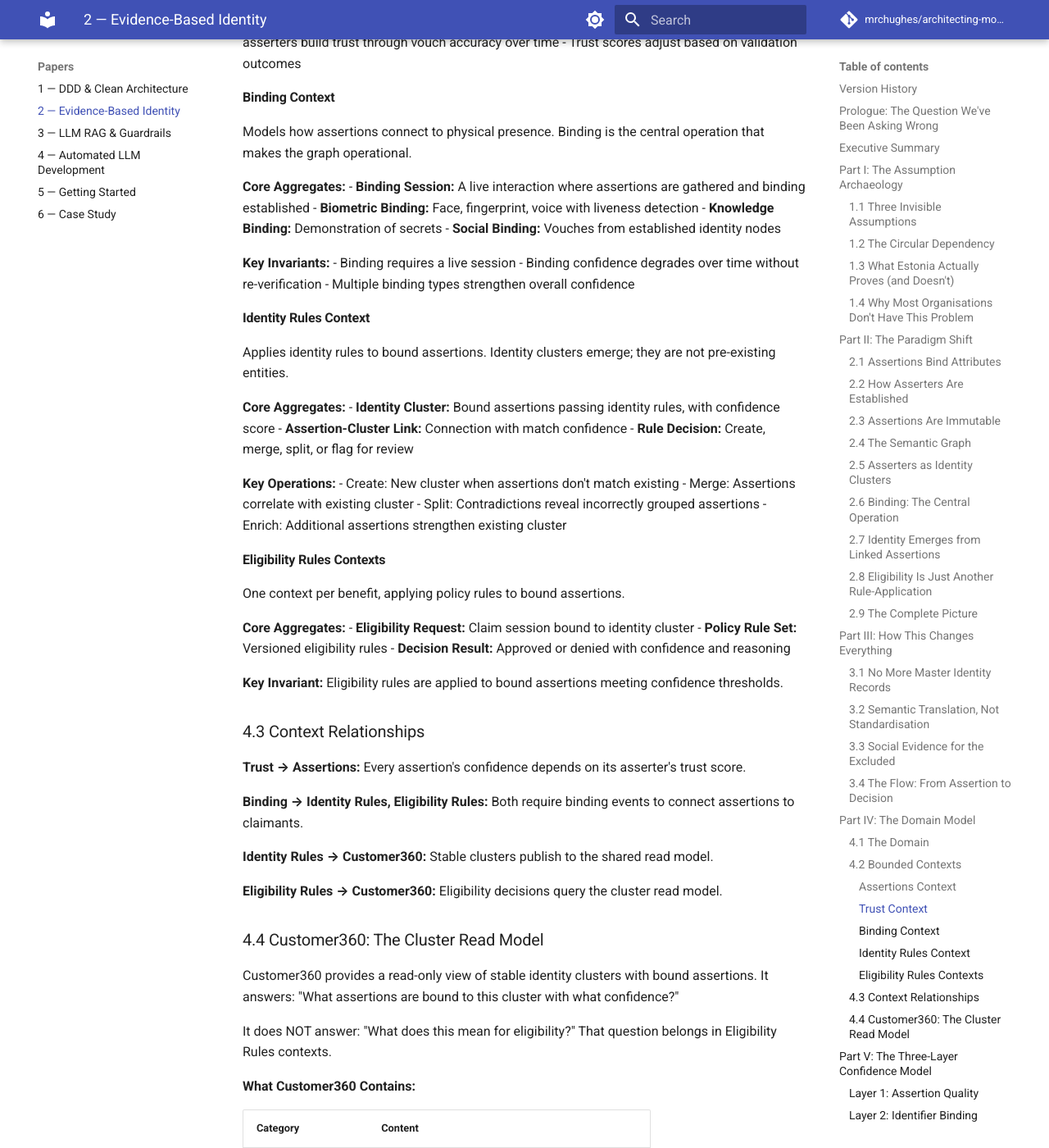
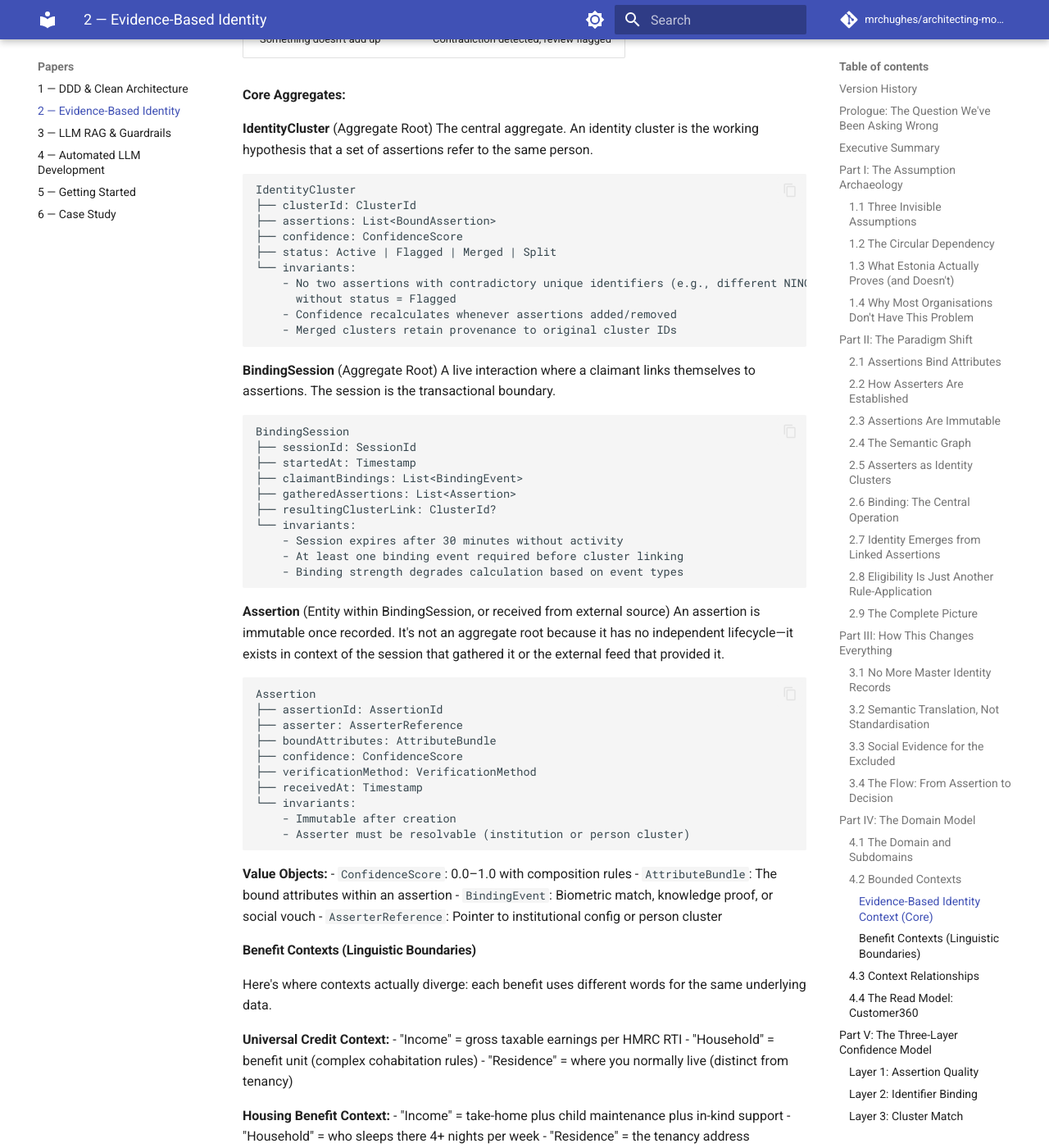
Before and after one commit to mrchughes/architecting-modern-government-services, an MkDocs documentation site: the page built from docs/Paper_2_Evidence_Based_Identity.md, in a window 1280 px wide and 1400 px high, scrolled down 22641 px. Shown: the whole window at 82% size. Built offline with MkDocs 1.6.1 and Material for MkDocs 9.7.7, drawn with Linux system fonts in a browser that asks for light colours; comment, search, counter and statistics services are not loaded; some of the changed text lies outside the part shown.

Commit message:
Paper 2 Part IV: Rewrite per Evans critique
- One core bounded context (Evidence-Based Identity) with modules, not five
- Context boundaries now follow linguistic divergence (per-benefit)
- Proper aggregates with invariants (IdentityCluster, BindingSession)
- Ubiquitous language table from domain expert vocabulary
- Customer360 is read model (CQRS projection), not a context
- Benefit contexts use ACL for semantic translation

````diff
--- a/docs/Paper_2_Evidence_Based_Identity.md
+++ b/docs/Paper_2_Evidence_Based_Identity.md
@@ -582,146 +582,194 @@ flowchart TB
 
 *This section applies Domain-Driven Design concepts from Paper 1 to the assertion graph architecture.*
 
-### 4.1 The Domain
+### 4.1 The Domain and Subdomains
 
 **The problem space:** Government needs to deliver benefits and services to people it cannot directly identify. Unlike private companies that create accounts, government must establish that a real person exists and meets eligibility criteria—using only indirect evidence from other organisations and individuals.
 
-**The core domain:** Evidence-based identity and eligibility determination. This is the heart of the problem—assembling assertions into identity clusters and applying policy rules to those clusters. No commodity software solves this; it must be built.
+**The core domain:** Evidence-based identity. Assembling assertions into identity clusters, determining when clusters represent unique persons, and providing that identity foundation to benefit systems. This is differentiating work that no commodity software can do.
 
 **Supporting subdomains:**
-- **Trust management:** Assessing asserter reliability. Important but rules-based; could be extracted to a separate system.
-- **Binding operations:** Connecting assertions to physical claimants. Operational concern with standard biometric/authentication patterns.
-- **Semantic translation:** Mapping between organisational vocabularies. Technical infrastructure, not core business logic.
+- **Benefit eligibility** (one per benefit type): Applying policy rules to identity clusters. Important but largely codifying existing regulations.
+- **Semantic translation:** Mapping between organisational vocabularies. Necessary infrastructure with well-understood patterns.
 
 **Generic subdomains:**
-- **Document storage:** Holding original evidence documents. Commodity storage with retention policies.
-- **Audit logging:** Recording all decisions for legal compliance. Standard append-only logging.
-- **Credential issuance:** Generating verifiable credentials from decisions. Follows W3C standards.
+- **Document storage:** Commodity S3-style storage with retention policies.
+- **Biometric matching:** Vendor SDK integration for face/fingerprint/voice.
+- **Credential issuance:** W3C Verifiable Credentials library.
+- **Audit logging:** Append-only compliance logging.
 
 ### 4.2 Bounded Contexts
 
-The architecture comprises five bounded contexts, each with distinct responsibilities:
+A bounded context emerges where the same word means different things to different teams. Context boundaries follow linguistic boundaries, not architectural layers.
 
 ```mermaid
 flowchart TB
-    subgraph Platform["Platform Contexts"]
-        AC["Assertions Context"]
-        TC["Trust Context"]
-        BC["Binding Context"]
+    subgraph Core["Evidence-Based Identity Context"]
+        direction TB
+        EV["Evidence Gathering"]
+        CL["Cluster Management"]
+        BS["Binding Sessions"]
     end
 
-    subgraph Rules["Rule Application Contexts"]
-        IRC["Identity Rules Context"]
-        ERC["Eligibility Rules Contexts\\n(one per benefit)"]
+    subgraph Benefits["Benefit Contexts (linguistic boundaries)"]
+        UC["Universal Credit Context"]
+        HB["Housing Benefit Context"]
+        PIP["PIP Context"]
     end
 
-    AC --> IRC
-    AC --> ERC
-    TC --> AC
-    BC --> IRC
-    BC --> ERC
-    IRC --> C360["Customer360\\n(Read Model)"]
-    ERC --> C360
+    subgraph Generic["Generic Infrastructure"]
+        DOC["Document Storage"]
+        BIO["Biometric Services"]
+        CRED["Credential Issuance"]
+    end
 
-    style Platform fill:#e3f2fd
-    style Rules fill:#c8e6c9
-    style C360 fill:#fff9c4
+    Core --> UC
+    Core --> HB
+    Core --> PIP
+    Generic --> Core
+
+    style Core fill:#e8f5e9
+    style Benefits fill:#fff3e0
+    style Generic fill:#e3f2fd
 ```
 
-#### Assertions Context
+#### Evidence-Based Identity Context (Core)
 
-Captures assertions with full provenance. Every assertion records: asserter (who made the claim), assertee reference (by attributes, not by identity), claim content, verification method, confidence score, and timestamp.
+This is **one bounded context**, not five. The language is unified: caseworkers and domain experts talk about "checking documents," "matching the face," "proving who someone is," and "linking records together." These are different operations but share a ubiquitous language.
+
+**Why one context, not many:**
+- "Assertion" means the same thing whether from HMRC or from a vouch
+- "Binding" means the same thing whether biometric or knowledge-based
+- "Cluster" means the same thing to everyone working on identity
+- One team owns this; one deployment; one model
+
+**The language domain experts use:**
+
+| What they say | What the model calls it |
+|--------------|------------------------|
+| "Check their documents" | Receive and validate assertions |
+| "Match the face to the passport" | Biometric binding event |
+| "Link their tax records" | Cluster enrichment via shared NINO |
+| "They proved who they are" | Cluster confidence threshold met |
+| "Something doesn't add up" | Contradiction detected, review flagged |
 
 **Core Aggregates:**
-- **Assertion:** The fundamental unit—asserter, assertee reference, claim, provenance, confidence
-- **Asserter Identity:** The identity node of the claiming entity (institution or person)
-- **Raw Evidence:** Original documents before attribute extraction
 
-**Key Invariants:**
-- Assertions are immutable once recorded
-- Assertee is referenced by attributes, never by identity ID
-- Asserter must be a known identity node
+**IdentityCluster** (Aggregate Root)
+The central aggregate. An identity cluster is the working hypothesis that a set of assertions refer to the same person.
 
-#### Trust Context
+```
+IdentityCluster
+├── clusterId: ClusterId
+├── assertions: List<BoundAssertion>
+├── confidence: ConfidenceScore
+├── status: Active | Flagged | Merged | Split
+└── invariants:
+    - No two assertions with contradictory unique identifiers (e.g., different NINOs)
+      without status = Flagged
+    - Confidence recalculates whenever assertions added/removed
+    - Merged clusters retain provenance to original cluster IDs
+```
 
-Models asserter reliability. Asserters are themselves identity nodes; their assertions carry weight because their identity carries weight.
+**BindingSession** (Aggregate Root)
+A live interaction where a claimant links themselves to assertions. The session is the transactional boundary.
 
-**Core Aggregates:**
-- **Asserter Profile:** Classification and reliability scores for institutional asserters
-- **Person Trust Score:** Accumulated trust for individual asserters based on vouch accuracy
-- **Verification Capability:** What each asserter can credibly assert
+```
+BindingSession
+├── sessionId: SessionId
+├── startedAt: Timestamp
+├── claimantBindings: List<BindingEvent>
+├── gatheredAssertions: List<Assertion>
+├── resultingClusterLink: ClusterId?
+└── invariants:
+    - Session expires after 30 minutes without activity
+    - At least one binding event required before cluster linking
+    - Binding strength degrades calculation based on event types
+```
 
-**Key Invariants:**
-- Institutional asserters (HMRC, DVLA) have pre-established trust tiers
-- Person asserters build trust through vouch accuracy over time
-- Trust scores adjust based on validation outcomes
+**Assertion** (Entity within BindingSession, or received from external source)
+An assertion is immutable once recorded. It's not an aggregate root because it has no independent lifecycle—it exists in context of the session that gathered it or the external feed that provided it.
 
-#### Binding Context
+```
+Assertion
+├── assertionId: AssertionId
+├── asserter: AsserterReference
+├── boundAttributes: AttributeBundle
+├── confidence: ConfidenceScore
+├── verificationMethod: VerificationMethod
+├── receivedAt: Timestamp
+└── invariants:
+    - Immutable after creation
+    - Asserter must be resolvable (institution or person cluster)
+```
 
-Models how assertions connect to physical presence. Binding is the central operation that makes the graph operational.
+**Value Objects:**
+- `ConfidenceScore`: 0.0–1.0 with composition rules
+- `AttributeBundle`: The bound attributes within an assertion
+- `BindingEvent`: Biometric match, knowledge proof, or social vouch
+- `AsserterReference`: Pointer to institutional config or person cluster
 
-**Core Aggregates:**
-- **Binding Session:** A live interaction where assertions are gathered and binding established
-- **Biometric Binding:** Face, fingerprint, voice with liveness detection
-- **Knowledge Binding:** Demonstration of secrets
-- **Social Binding:** Vouches from established identity nodes
+#### Benefit Contexts (Linguistic Boundaries)
 
-**Key Invariants:**
-- Binding requires a live session
-- Binding confidence degrades over time without re-verification
-- Multiple binding types strengthen overall confidence
+Here's where contexts actually diverge: each benefit uses different words for the same underlying data.
 
-#### Identity Rules Context
+**Universal Credit Context:**
+- "Income" = gross taxable earnings per HMRC RTI
+- "Household" = benefit unit (complex cohabitation rules)
+- "Residence" = where you normally live (distinct from tenancy)
 
-Applies identity rules to bound assertions. Identity clusters emerge; they are not pre-existing entities.
+**Housing Benefit Context:**
+- "Income" = take-home plus child maintenance plus in-kind support
+- "Household" = who sleeps there 4+ nights per week
+- "Residence" = the tenancy address
 
-**Core Aggregates:**
-- **Identity Cluster:** Bound assertions passing identity rules, with confidence score
-- **Assertion-Cluster Link:** Connection with match confidence
-- **Rule Decision:** Create, merge, split, or flag for review
+**PIP Context:**
+- "Income" = irrelevant (not means-tested)
+- "Condition" = functional impact, not diagnosis
+- "Residence" = UK ordinarily resident test
 
-**Key Operations:**
-- Create: New cluster when assertions don't match existing
-- Merge: Assertions correlate with existing cluster
-- Split: Contradictions reveal incorrectly grouped assertions
-- Enrich: Additional assertions strengthen existing cluster
+Each benefit context has its own ubiquitous language. When UC asks the core context for "income," it needs **semantic translation**—the core context provides HMRC assertions, and UC's Anti-Corruption Layer translates to UC's income definition.
 
-#### Eligibility Rules Contexts
-
-One context per benefit, applying policy rules to bound assertions.
-
-**Core Aggregates:**
-- **Eligibility Request:** Claim session bound to identity cluster
-- **Policy Rule Set:** Versioned eligibility rules
-- **Decision Result:** Approved or denied with confidence and reasoning
-
-**Key Invariant:** Eligibility rules are applied to bound assertions meeting confidence thresholds.
+**This is a real context boundary:** different teams (UC policy team vs. Housing Benefit policy team), different domain experts, different meanings for the same words.
 
 ### 4.3 Context Relationships
 
-**Trust → Assertions:** Every assertion's confidence depends on its asserter's trust score.
+```mermaid
+flowchart LR
+    EBI["Evidence-Based Identity\\n(Core Context)"]
 
-**Binding → Identity Rules, Eligibility Rules:** Both require binding events to connect assertions to claimants.
+    UC["Universal Credit"]
+    HB["Housing Benefit"]
 
-**Identity Rules → Customer360:** Stable clusters publish to the shared read model.
+    EBI -->|"Published Language\\n(assertions, clusters)"| UC
+    EBI -->|"Published Language\\n(assertions, clusters)"| HB
 
-**Eligibility Rules → Customer360:** Eligibility decisions query the cluster read model.
+    UC -->|"ACL translates\\n'income' to UC meaning"| UC_DOMAIN["UC Domain Model"]
+    HB -->|"ACL translates\\n'income' to HB meaning"| HB_DOMAIN["HB Domain Model"]
+```
 
-### 4.4 Customer360: The Cluster Read Model
+**Core → Benefits:** The Evidence-Based Identity context publishes a stable API (its Published Language). It exposes identity clusters and bound assertions. It does NOT interpret what those assertions mean for eligibility.
 
-Customer360 provides a read-only view of stable identity clusters with bound assertions. It answers: "What assertions are bound to this cluster with what confidence?"
+**Benefits consume via ACL:** Each benefit context wraps the core API in an Anti-Corruption Layer that translates the generic assertions into benefit-specific domain concepts. UC's ACL knows that HMRC employment assertions map to UC's income definition. Housing Benefit's ACL applies different mapping rules.
 
-It does NOT answer: "What does this mean for eligibility?" That question belongs in Eligibility Rules contexts.
+**Why this matters:** When UC policy changes (e.g., capital disregards), only UC's ACL changes. The core context remains stable. When the core context improves cluster matching, all benefits get better identity without changing their eligibility logic.
 
-**What Customer360 Contains:**
+### 4.4 The Read Model: Customer360
 
-| Category | Content |
-|----------|---------|
-| Identity Cluster | Corroborated name, DOB, NINO with confidence scores |
-| Bound Assertions | All assertions linked to this cluster |
-| Place Relationships | Person-to-location assertions with confidence |
-| Person Relationships | Parent, child, spouse assertions with confidence |
-| Assertion History | Complete provenance chain |
+Customer360 is not a bounded context—it's a **read model** (CQRS projection) built from the core context's events.
+
+**What it provides:**
+- Current state of identity clusters
+- All bound assertions with confidence scores
+- Relationship assertions (household composition, dependents)
+- Query-optimized for benefit contexts to consume
+
+**What it doesn't do:**
+- Make eligibility decisions (that's the benefit contexts' job)
+- Store additional data (it's a projection, not a source of truth)
+- Enforce business rules (those live in the core aggregates)
+
+**Implementation:** Event-sourced projection from IdentityCluster and BindingSession events. Updated asynchronously. Benefit contexts query it but never write to it.
 
 ---
 
````
Also changed, not shown: Paper_2_Evidence_Based_Identity.md (+140 -92 lines).
